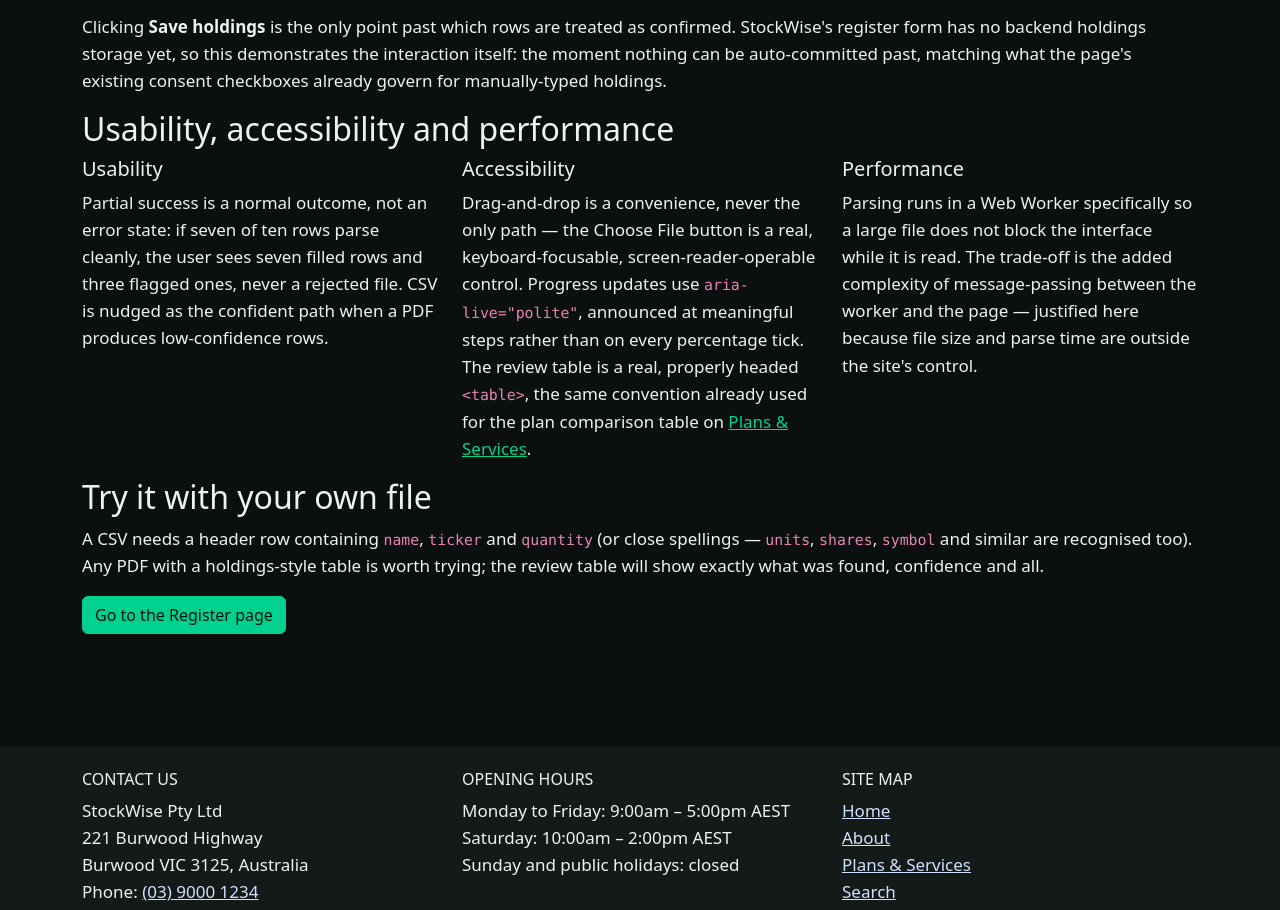
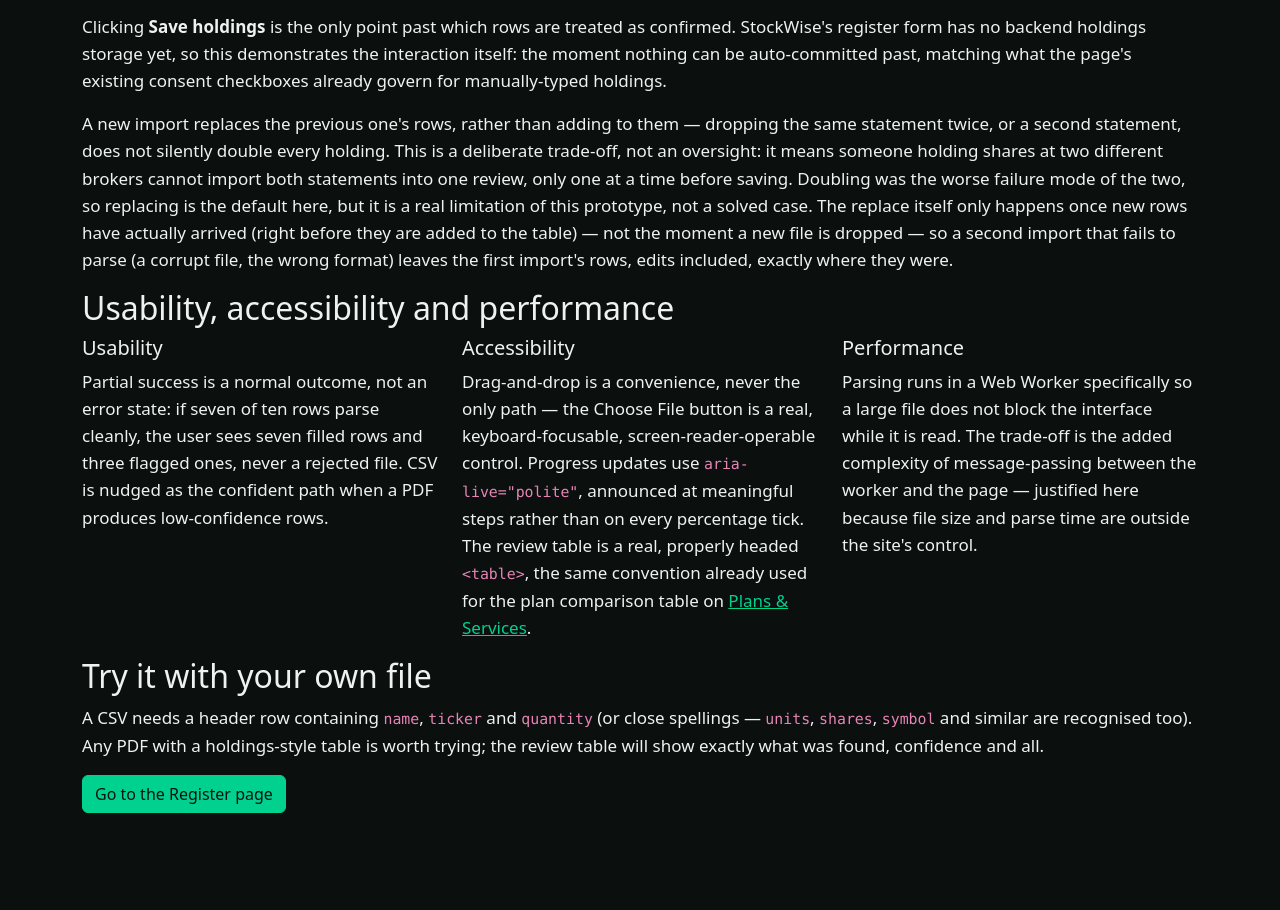
Before and after one commit to leducthinhbui/stockwise, a website: page public/import-tutorial.html in a window 1280 px wide. Shown: the part 3155-4065 px from the top of the page. Drawn offline with nearby package versions, Linux system fonts and the light colour scheme.

Commit message:
Fix failed re-import wiping previous rows, document the trade-off
A final review pass found handleFile() cleared the previous import's
rows before the new file was even read, not after new rows actually
arrived. A failed re-import - a corrupt or scanned PDF, the wrong
CSV - left the review table empty with nothing to replace what was
lost, edits included. Moved the clear into onWorkerMessage's 'result'
branch, right before the new rows are added, so a parse failure now
leaves the earlier import untouched.

Verified live with a real corrupt PDF (genuine bytes pdf.js rejects,
not a mocked failure) dropped after a valid CSV import: the error
shows and the CSV row survives. Added this as an automated case to
test/manual/review-table-a11y.js (19 checks now, all passing) rather
than the manual checklist, since it's fully scriptable without a
screen reader.

import-tutorial.html now documents the replace-on-reimport behaviour
as a deliberate trade-off - someone with holdings at two brokers can't
merge both statements into one review - rather than leaving it
unmentioned.

```diff
--- a/public/import-tutorial.html
+++ b/public/import-tutorial.html
@@ -247,6 +247,17 @@
         the interaction itself: the moment nothing can be auto-committed past, matching what the
         page's existing consent checkboxes already govern for manually-typed holdings.
       </p>
+      <p>
+        A new import replaces the previous one's rows, rather than adding to them &mdash; dropping the
+        same statement twice, or a second statement, does not silently double every holding. This is a
+        deliberate trade-off, not an oversight: it means someone holding shares at two different brokers
+        cannot import both statements into one review, only one at a time before saving. Doubling was the
+        worse failure mode of the two, so replacing is the default here, but it is a real limitation of
+        this prototype, not a solved case. The replace itself only happens once new rows have actually
+        arrived (right before they are added to the table) &mdash; not the moment a new file is dropped
+        &mdash; so a second import that fails to parse (a corrupt file, the wrong format) leaves the first
+        import's rows, edits included, exactly where they were.
+      </p>
 
       <h2>Usability, accessibility and performance</h2>
       <div class="row g-4">
```
Also changed, not shown: public/js/holdings-import.js (+6 -7 lines), test/manual/review-table-a11y.js (+45 -1 lines).
